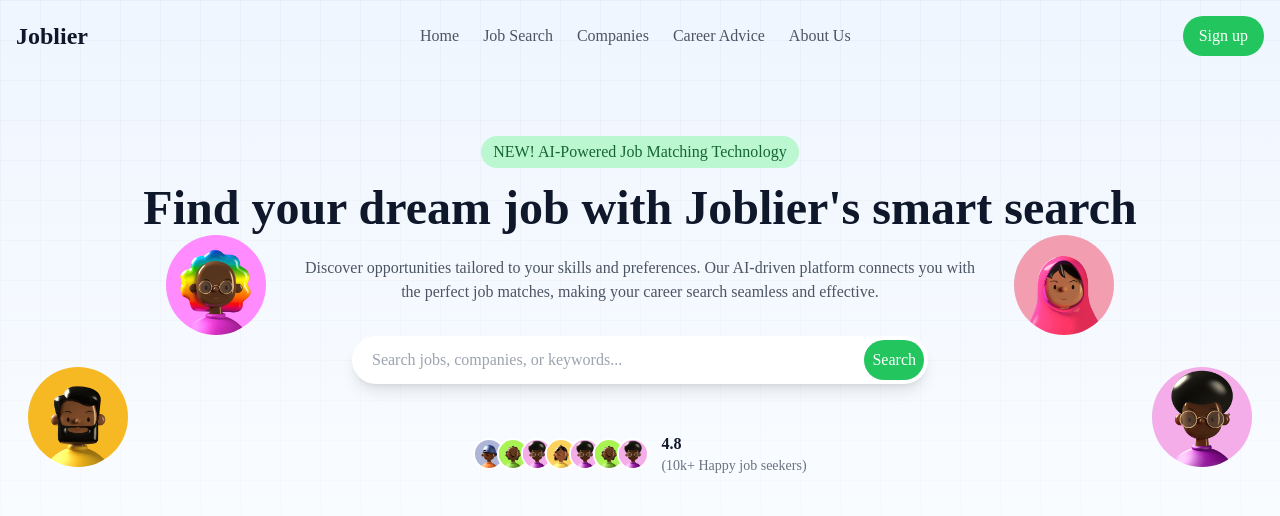
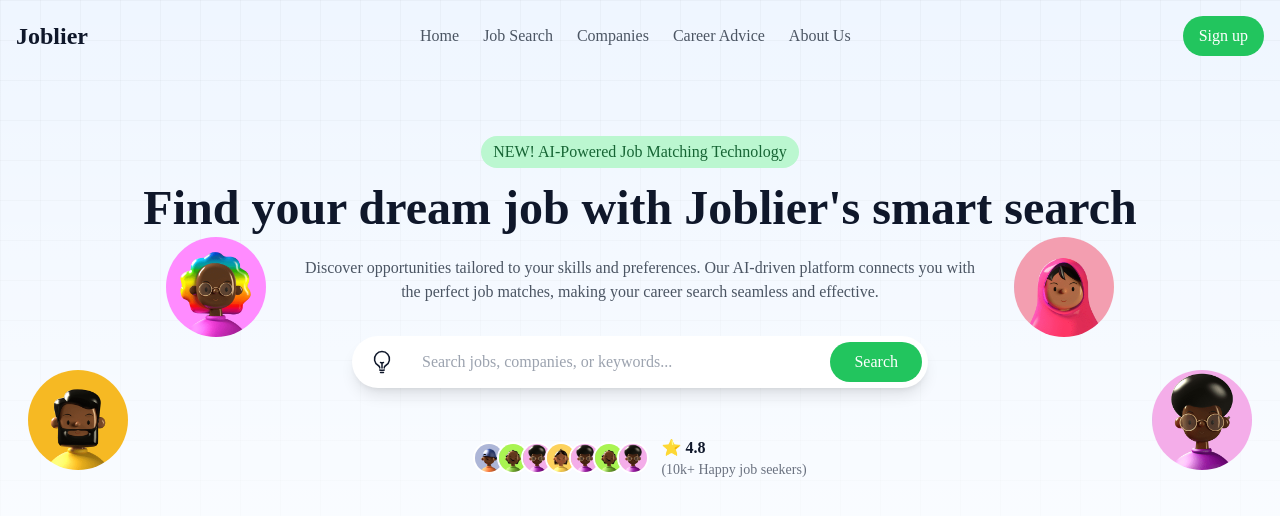
Before and after one commit to fasakinhenry/jobsearch, a React (Vite) app: page / in a window 1280 px wide. Shown: the top 516 px of the page. Built offline with nearby package versions, Linux system fonts and the light colour scheme.

Commit message:
style: update styling on landing Hero

```diff
--- a/src/pages/App/LandingPage.jsx
+++ b/src/pages/App/LandingPage.jsx
@@ -1,4 +1,5 @@
 import React, { useState } from 'react';
+import { LightBulbIcon } from '@heroicons/react/24/outline';
 
 // Importing all 12 avatars from assets/avatars
 import avatar_1 from '../../assets/images/avatars/avatar1.png';
@@ -222,13 +223,16 @@ const LandingPage = () => {
             AI-driven platform connects you with the perfect job matches, making
             your career search seamless and effective.
           </p>
-          <div className='flex items-center mx-auto bg-white rounded-full p-1 shadow-lg max-w-xl'>
+          <div className='flex items-center mx-auto bg-white rounded-full p-1.5 shadow-lg max-w-xl'>
+            <div className='px-3'>
+              <LightBulbIcon className='h-6 w-6' />
+            </div>
             <input
               type='text'
               placeholder='Search jobs, companies, or keywords...'
               className='flex-grow px-3 w-full md:px-4 py-2 text-sm md:text-base focus:outline-none'
             />
-            <button className='bg-green-500 text-white p-2 rounded-full'>
+            <button className='bg-green-500 text-white p-2 px-6 rounded-full'>
               Search
             </button>
           </div>
@@ -247,7 +251,7 @@ const LandingPage = () => {
               ))}
             </div>
             <div>
-              <div className='font-bold text-sm md:text-base'>4.8</div>
+              <div className='font-bold text-sm md:text-base'>⭐ 4.8</div>
               <div className='text-xs md:text-sm text-gray-500'>
                 (10k+ Happy job seekers)
               </div>
```
